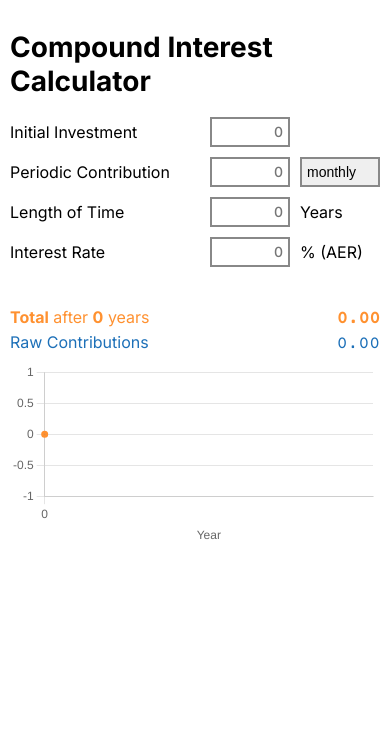
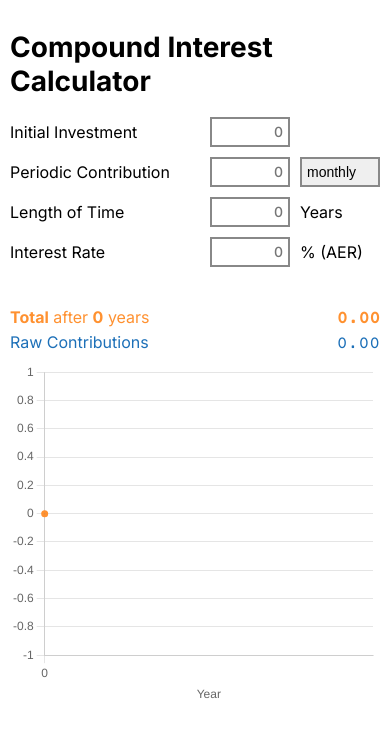
Before and after one commit to iamfranco/personal-finance, a React (Vite) app: page / in a window 390 px wide. Shown: the top 736 px of the page. Built offline with nearby package versions, Linux system fonts and the light colour scheme.

Commit message:
Limit LineChart height for mobile and desktop views

```diff
--- a/src/components/compound-interest-calculator/CompoundInterestCalculator.scss
+++ b/src/components/compound-interest-calculator/CompoundInterestCalculator.scss
@@ -3,6 +3,8 @@
 
 $row-group-width: 350px;
 $input-gap: 10px;
+$non-chart-height: 500px;
+$non-chart-height-desktop: 300px;
 
 .compound-interest-container {
   margin: 30px auto;
@@ -18,6 +20,14 @@ $input-gap: 10px;
       }
     }
   }
+
+  .line-chart-container {
+    height: calc(100vh - $non-chart-height);
+
+    @media (min-width: breakpoint.$desktop) {
+      height: calc(100vh - $non-chart-height-desktop);
+    }
+  }
 }
 
 .input-row {
@@ -31,12 +41,18 @@ $input-gap: 10px;
   }
 }
 
-.total-container {
-  margin-top: 40px;
-  margin-bottom: 10px;
+.total-flex-container {
+  @media (min-width: breakpoint.$desktop) {
+    display: flex;
+  }
 
-  @media (min-width: breakpoint.$desktop) {
-    float: right;
+  .total-container {
+    margin-top: 40px;
+    margin-bottom: 10px;
+
+    @media (min-width: breakpoint.$desktop) {
+      margin-left: auto;
+    }
   }
 }
 
--- a/src/components/compound-interest-calculator/CompoundInterestCalculator.tsx
+++ b/src/components/compound-interest-calculator/CompoundInterestCalculator.tsx
@@ -80,6 +80,7 @@ const CompoundInterestCalculator = () => {
         </div>
       </div>
 
+      <div className='total-flex-container'>
         <div className='total-container'>
           <div className='total-compound total-row'>
             <div>
@@ -100,8 +101,11 @@ const CompoundInterestCalculator = () => {
             </div>
           </div>
         </div>
+      </div>
 
+      <div className='line-chart-container'>
         <LineChart y1={compounds} y2={contributions} label1={''} label2={''} />
+      </div>
     </div>
   )
 }
--- a/src/components/line-chart/LineChart.tsx
+++ b/src/components/line-chart/LineChart.tsx
@@ -9,8 +9,6 @@ ChartJS.register(
   LineElement,
   Tooltip,
 );
-
-// const options = ;
 
 interface Props {
   y1: number[],
@@ -48,7 +46,7 @@ const LineChart = ({y1, y2, label1, label2}: Props) => {
   return (
     <Line
       options={{
-        responsive: true,
+        maintainAspectRatio: false,
         plugins: {
           tooltip: {
             callbacks: {
```
Lines whose indentation alone changed are shown as unchanged.
